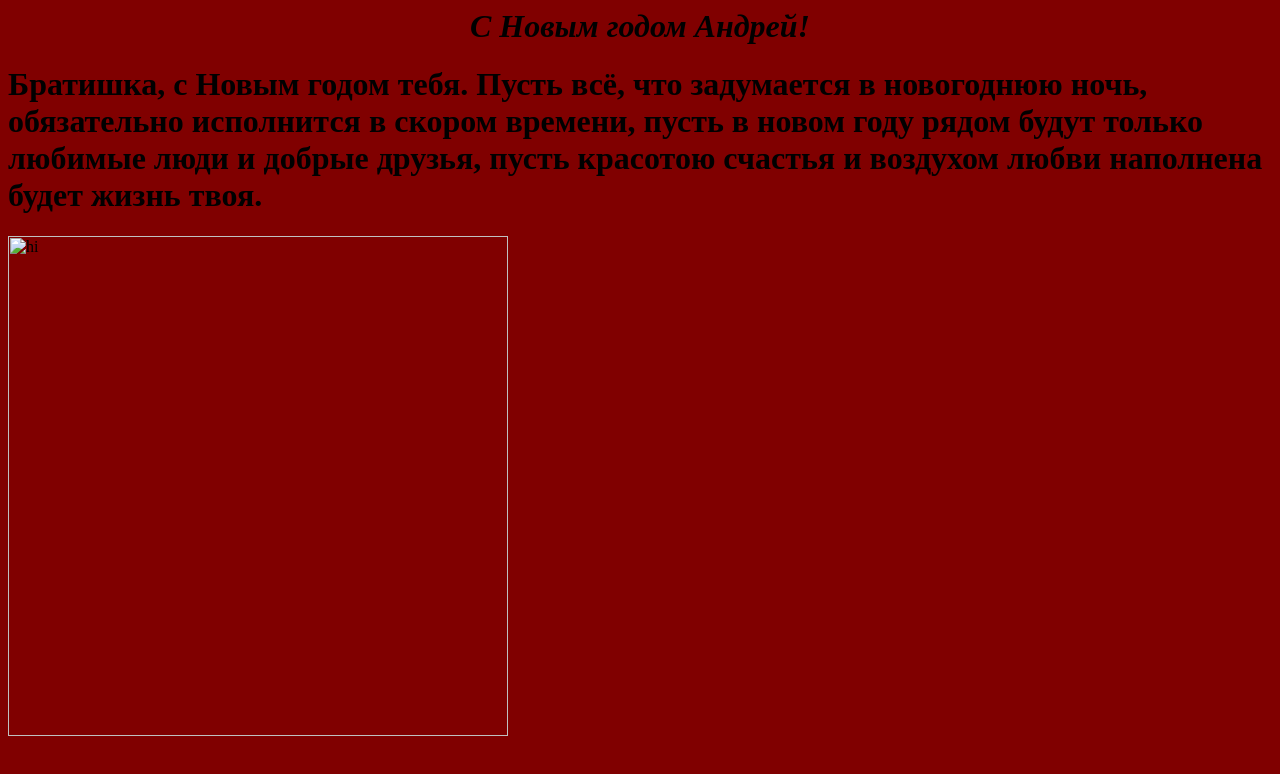
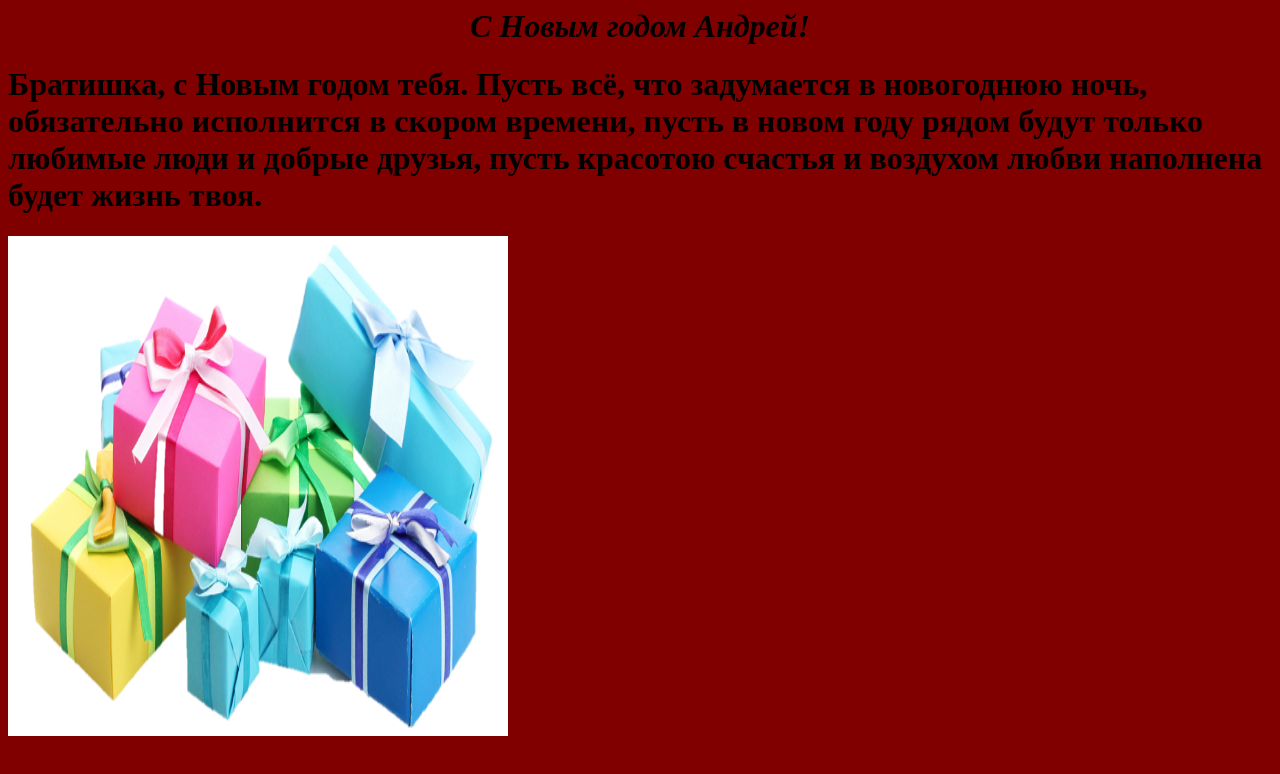
Before and after one commit to Number2004/Number2004, a plain HTML site: page page2.html in a window 1280 px wide. Drawn offline with Linux system fonts and the light colour scheme.

Commit message:
Update page2.html

```diff
--- a/page2.html
+++ b/page2.html
@@ -11,6 +11,6 @@
 
 
 
- <img src="Number2004.github.io/podarok.png" alt="hi" width="500" height="500"/>
+ <img src="podarok.png" alt="hi" width="500" height="500"/>
 </body>
 </html>
```
